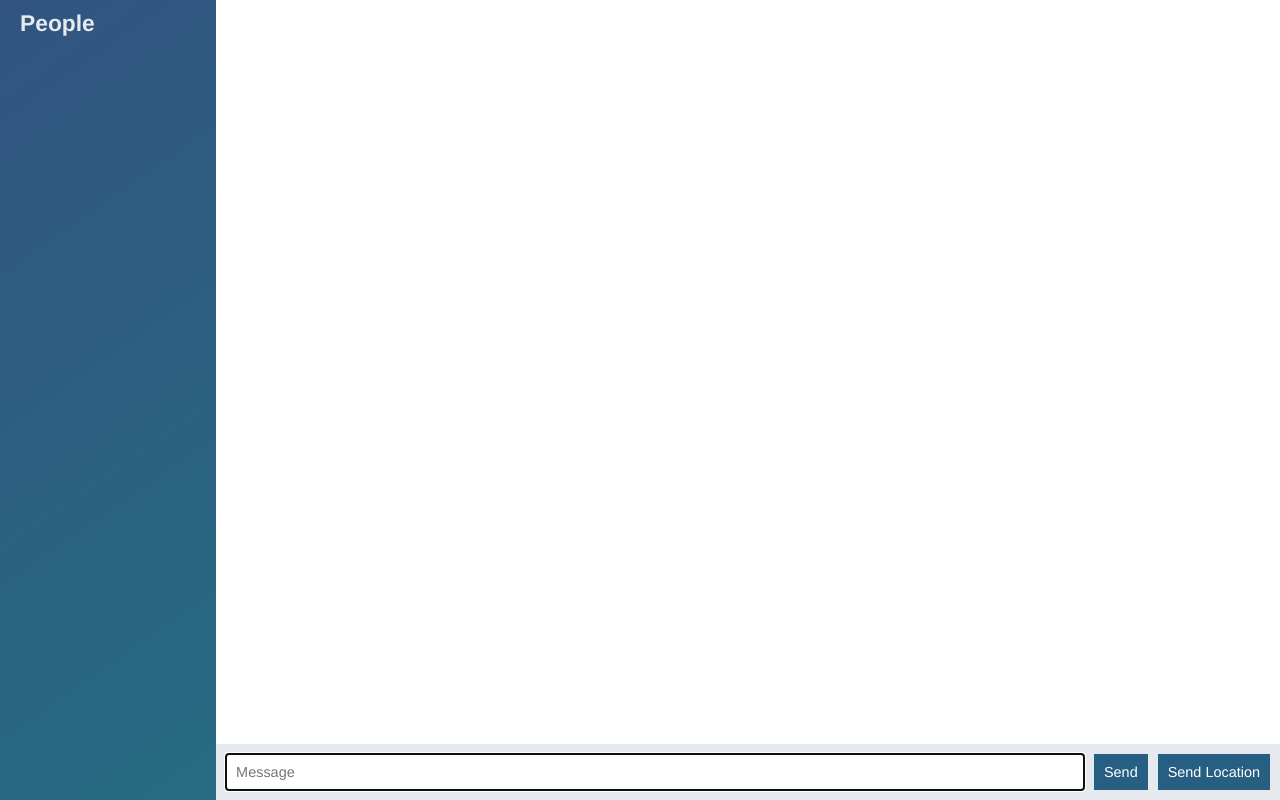
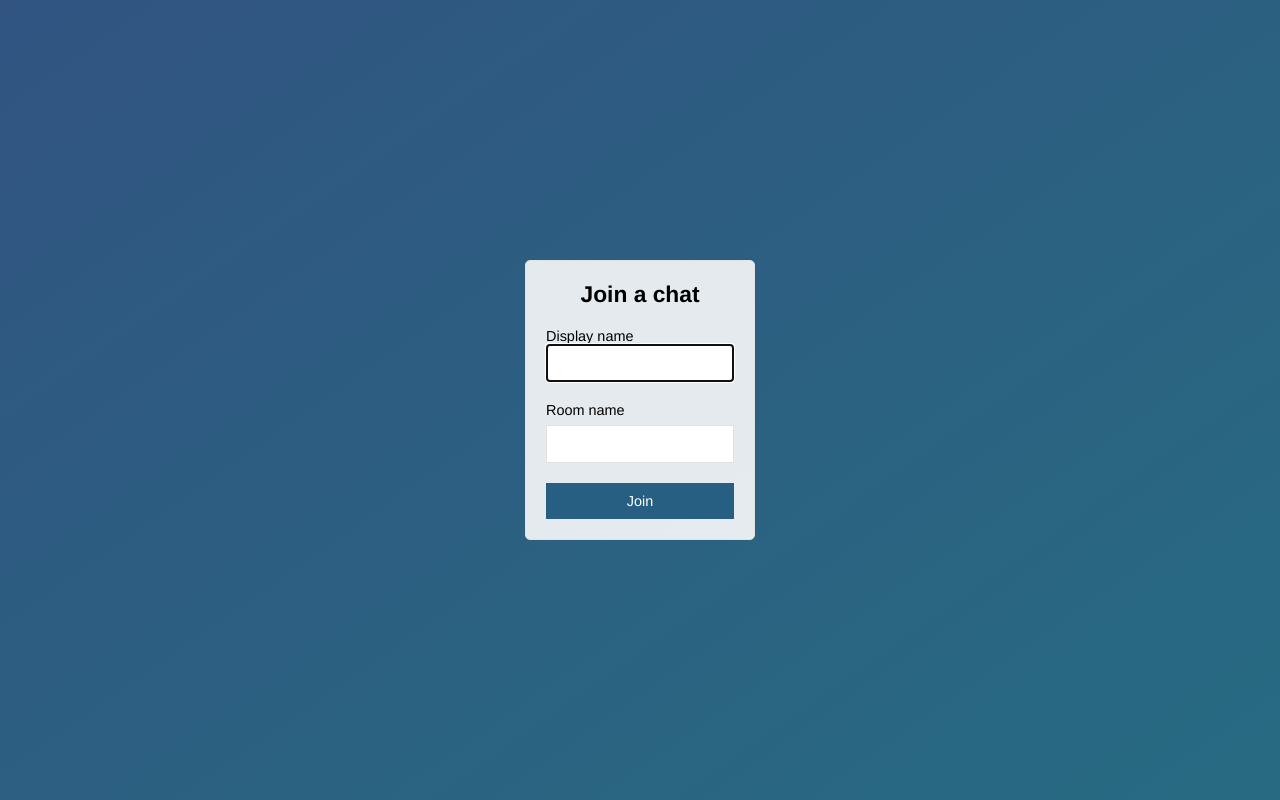
Before and after one commit to BryanSWong/node-chat-app, a website: page public/index.html in a window 1280 px wide. Drawn offline with nearby package versions, Linux system fonts and the light colour scheme; no server answers.

Commit message:
completed video 17 of section 9, added a join page.

```diff
--- a/public/index.html
+++ b/public/index.html
@@ -2,61 +2,30 @@
 <html lang="en">
 <head>
     <meta charset="UTF-8">
-    <title>Node chat app</title>
+    <title>Join | Chat app</title>
+    <meta name="viewport" content="width=device-width, initial-scale=1, user-scalable=no">
     <link rel="stylesheet" href="/css/styles.css">
 </head>
+<body class="centered-form">
 
-<body class="chat">
-
-    <div class="chat__sidebar">
-        <h3>People</h3>
-        <div id="users"></div>
+    <div class="centered-form__form">
+        <form action="/chat.html">
+        <div class="form-field">
+            <h3>Join a chat</h3>
+        </div>
+        <div class="form-field">
+            <lable>Display name</lable>
+            <input type="text" name="name" autofocus>
+        </div>
+        <div class="form-field">
+            <label>Room name</label>
+            <input type="text" name="room">
+        </div>
+        <div class="form-field">
+            <button>Join</button>
+        </div>
+        </form>
     </div>
 
-    <div class="chat__main">
-
-        <ol id="messages" class="chat__messages"></ol>
-
-        <div class="chat__footer">
-            <form id="message-form">
-                <input name="message" type="text" placeholder="Message" autofocus autocomplete="off"/>
-                <button>Send</button>
-            </form>
-            <button id="send-location">Send Location</button>
-        </div>
-
-    </div>
-
-    <script id="message-template" type="text/template">
-        <li class="message">
-            <div class="message__title">
-                <h4>{{from}}</h4>
-                <span>{{createdAt}}</span>
-            </div>
-            <div class="message__body">
-                <p>{{text}}</p>
-            </div>
-        </li>
-    </script>
-
-    <script id="location-message-template" type="text/template">
-        <li class="message">
-            <div class="message__title">
-                <h4>{{from}}</h4>
-                <span>{{createdAt}}</span>
-            </div>
-            <div class="message__body">
-                <a href="{{url}}" target="_blank">My current location</a>
-            </div>
-        </li>
-    </script>
-
-
-    <script src="/socket.io/socket.io.js"></script>
-    <script src="/js/libs/jquery-3.2.1.min.js"></script>
-    <script src="/js/libs/moment.js"></script>
-    <script src="/js/libs/mustache.js"></script>
-    <script src="/js/index.js"></script>
 </body>
-
 </html>
```
Also changed, not shown: public/chat.html (added, +63 -0 lines), public/js/chat.js (renamed from public/js/index.js).
